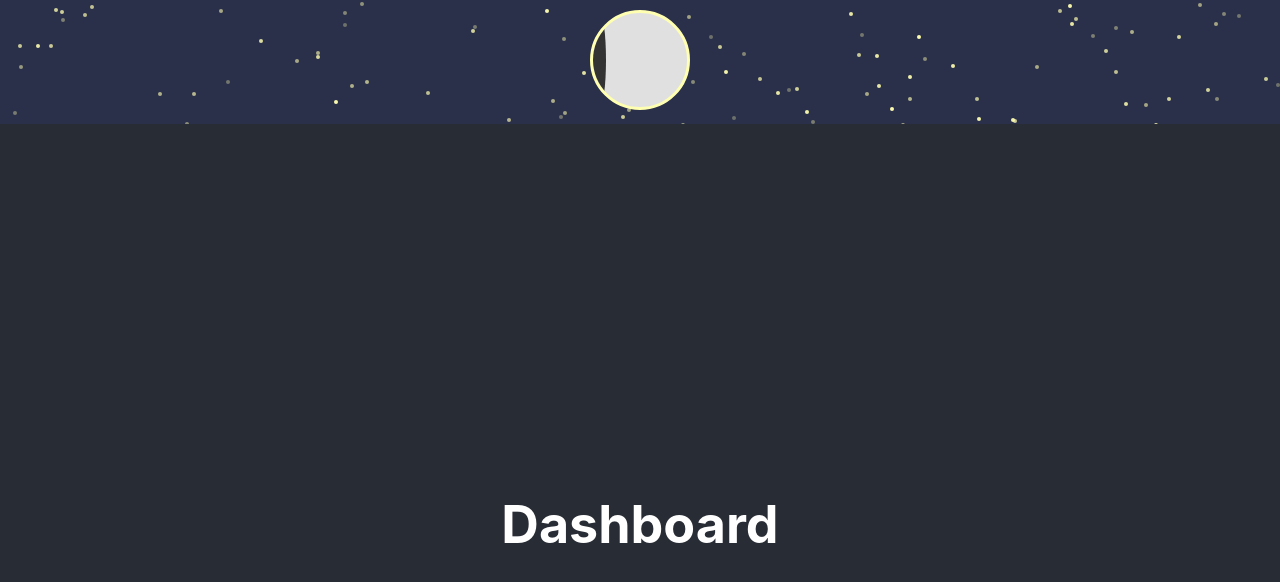
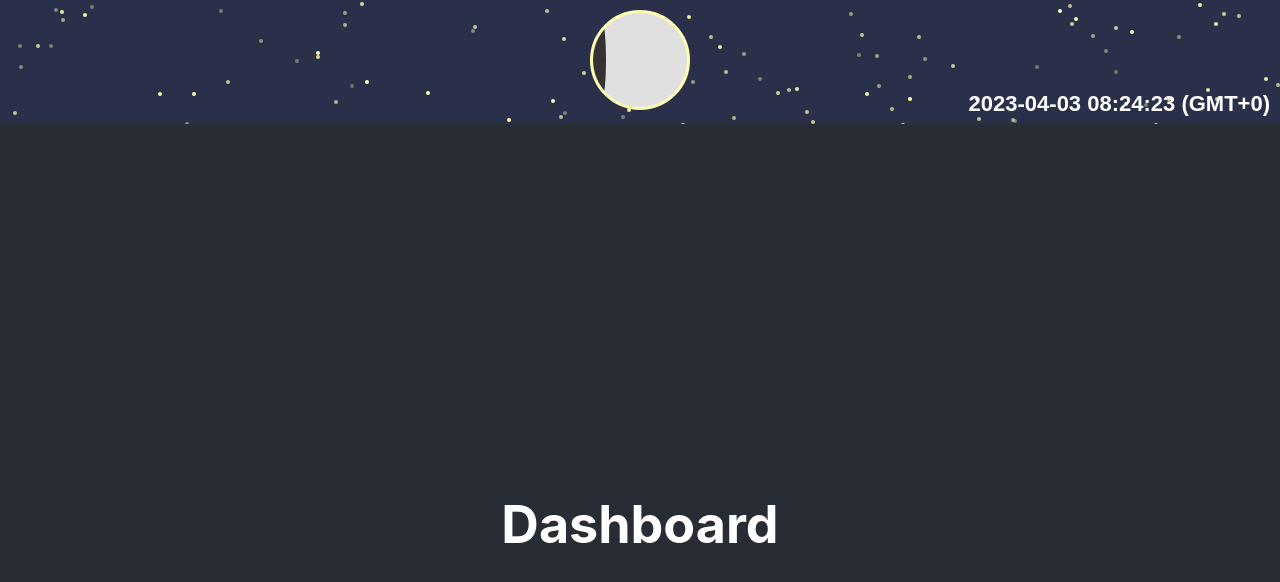
Before and after one commit to minjong-ha/dashboard, a React (Create React App) app in the folder react/: page / in a window 1280 px wide. Shown: the top 582 px of the page. Built offline with nearby package versions, Linux system fonts and the light colour scheme.

Commit message:
feat(time): Add time on moonphase area

```diff
--- a/react/src/MoonPhase.css
+++ b/react/src/MoonPhase.css
@@ -75,3 +75,13 @@ opacity: 1;
 opacity: 0.3;
   }
 }
+
+.local-time {
+position: absolute;
+bottom: -15px;
+right: 10px;
+       font-family: Arial, sans-serif;
+       font-size: 22px;
+color: white;
+       font-weight: bold;
+}
--- a/react/src/MoonPhase.js
+++ b/react/src/MoonPhase.js
@@ -6,6 +6,12 @@ import './MoonPhase.css';
 
 const MoonPhase = ({ date }) => {
   const [shadowStyle, setShadowStyle] = useState({width: '0%', isWaning: false});
+  const [currentTime, setCurrentTime] = useState(new Date());
+
+  const formatLocalTime = (date) => {
+      const localTime = format(date, "yyyy-MM-dd HH:mm:ss (O)");
+        return localTime;
+  };
 
   const calculateLunarAge = (date) => {
     const referenceDate = new Date(2000, 0, 6);
@@ -19,6 +25,16 @@ const MoonPhase = ({ date }) => {
     const width = isWaning ? (phasePercent - 50) * 2 : 100 - (phasePercent *2);
     return { width, isWaning };
   };
+
+  useEffect(() => {
+      const timer = setInterval(() => {
+          setCurrentTime(new Date());
+          }, 1000);
+
+      return () => {
+      clearInterval(timer);
+      };
+      }, []);
 
   useEffect(() => {
       const lunarAge = calculateLunarAge(date);
@@ -47,6 +63,7 @@ const MoonPhase = ({ date }) => {
   return (
       <div className="StarsWrapper">
         <div className="StarsContainer"></div>
+        <p className="local-time">{formatLocalTime(currentTime)}</p>
         <div className="moon">
         <div
           className={`moon-phase ${shadowStyle.isWaning ? 'waning' : ''}`}
```
Lines whose indentation alone changed are shown as unchanged.
